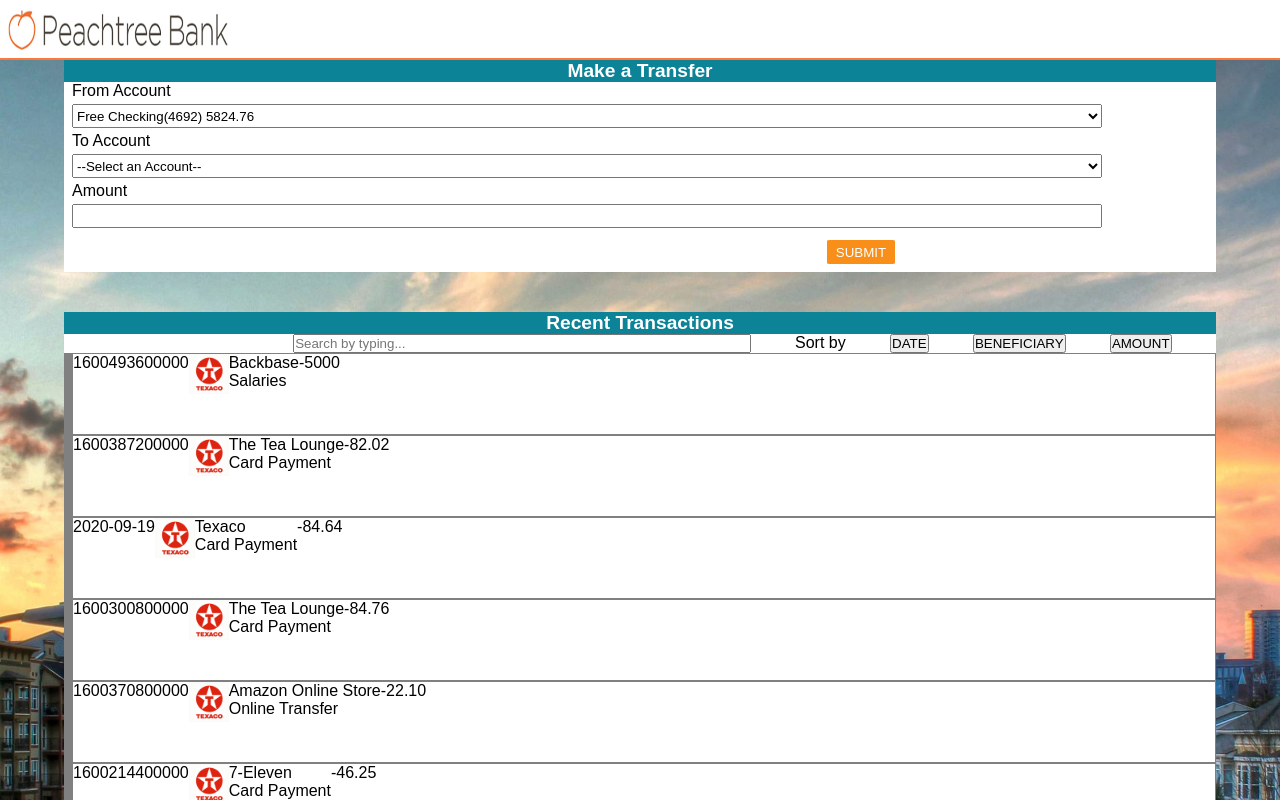
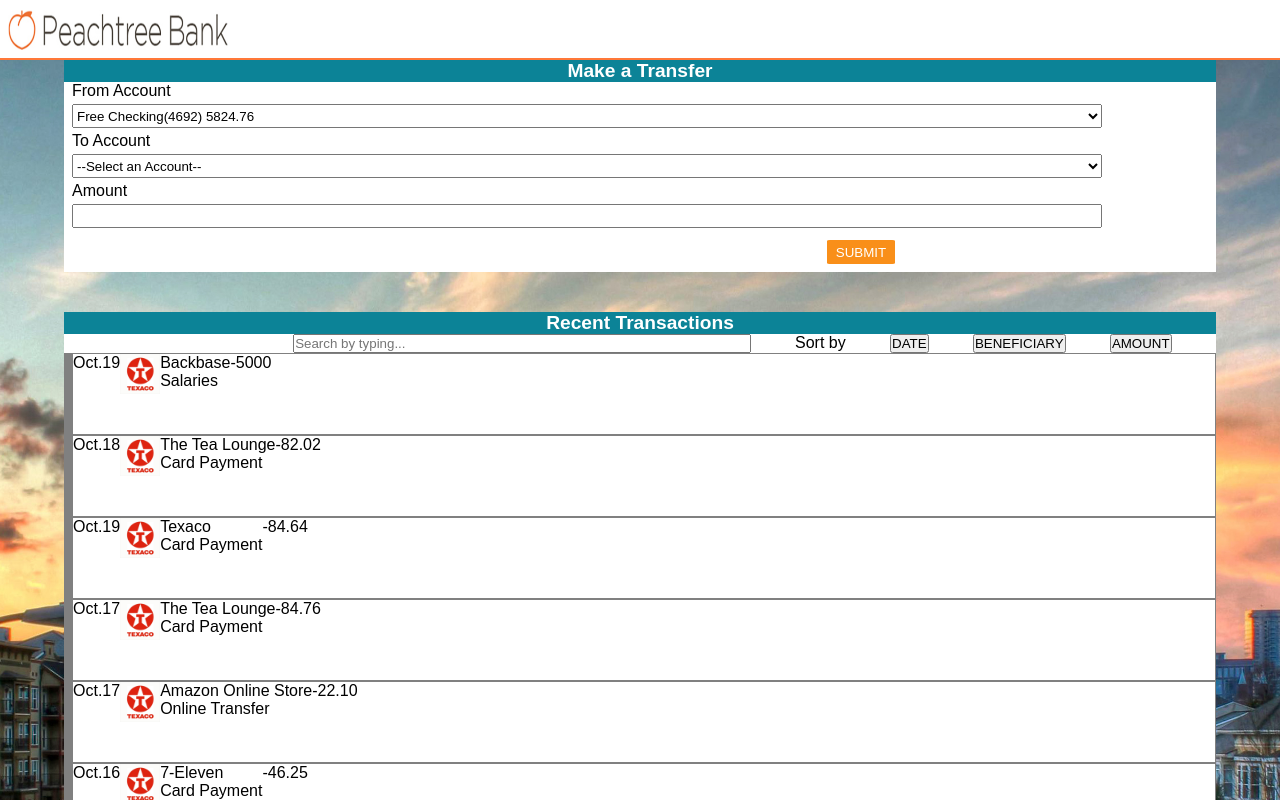
Before and after one commit to KevinPMoore/BackbaseApplication, a React (Create React App) app: page / in a window 1280 px wide. Shown: the top 800 px of the page. Built offline with nearby package versions, Linux system fonts and the light colour scheme; a web font is replaced by a local one.

Commit message:
standardized date representations in Transactions

```diff
--- a/src/components/transactions/Transactions.js
+++ b/src/components/transactions/Transactions.js
@@ -3,7 +3,6 @@
 import PLACEHOLDERIMAGE from './icons/texaco.png';
 import './Transactions.css';
 
-//hide the 'search by typing label from view but not screen readers'
 //add downward carat to DATE
 export default class Transactions extends React.Component{
     state = {
@@ -64,12 +63,19 @@
 
     };
 
+    standardizeDate = (date) => {
+        const monthNames = ['Jan.', 'Feb.', 'Mar.', 'Apr.', 'May', 'Jun.', 'Jul.', 'Aug.', 'Sep.', 'Oct.', 'Nov.', 'Dec.'];
+        const fixedDate = new Date(date);
+        let [month, day] = fixedDate.toLocaleDateString().split('/');
+        return monthNames[month] + day;
+    };
+
     renderTransactionHistory = (history) => {
         let transactionList = history.map(transaction =>
             <li className='transaction-item' key={transaction.categoryCode + transaction.transaction.amountCurrency.amount}>
                 <div className={transaction.merchant.name} id='vertical-bar'></div>
                 <div className='transaction-date'>
-                    {transaction.dates.valueDate}
+                    {this.standardizeDate(transaction.dates.valueDate)}
                 </div>
                 <img className='transaction-logo' src={PLACEHOLDERIMAGE} alt='a company logo'></img>
                 <div className='transaction-info'>
--- a/src/components/transfer/Transfer.js
+++ b/src/components/transfer/Transfer.js
@@ -2,7 +2,6 @@
 import './Transfer.css';
 
 //make sure from is disabled on the select
-//make update amount
 //add overdraft validation
 //confirm form resets on submission
 //add modal to confirm success
```
